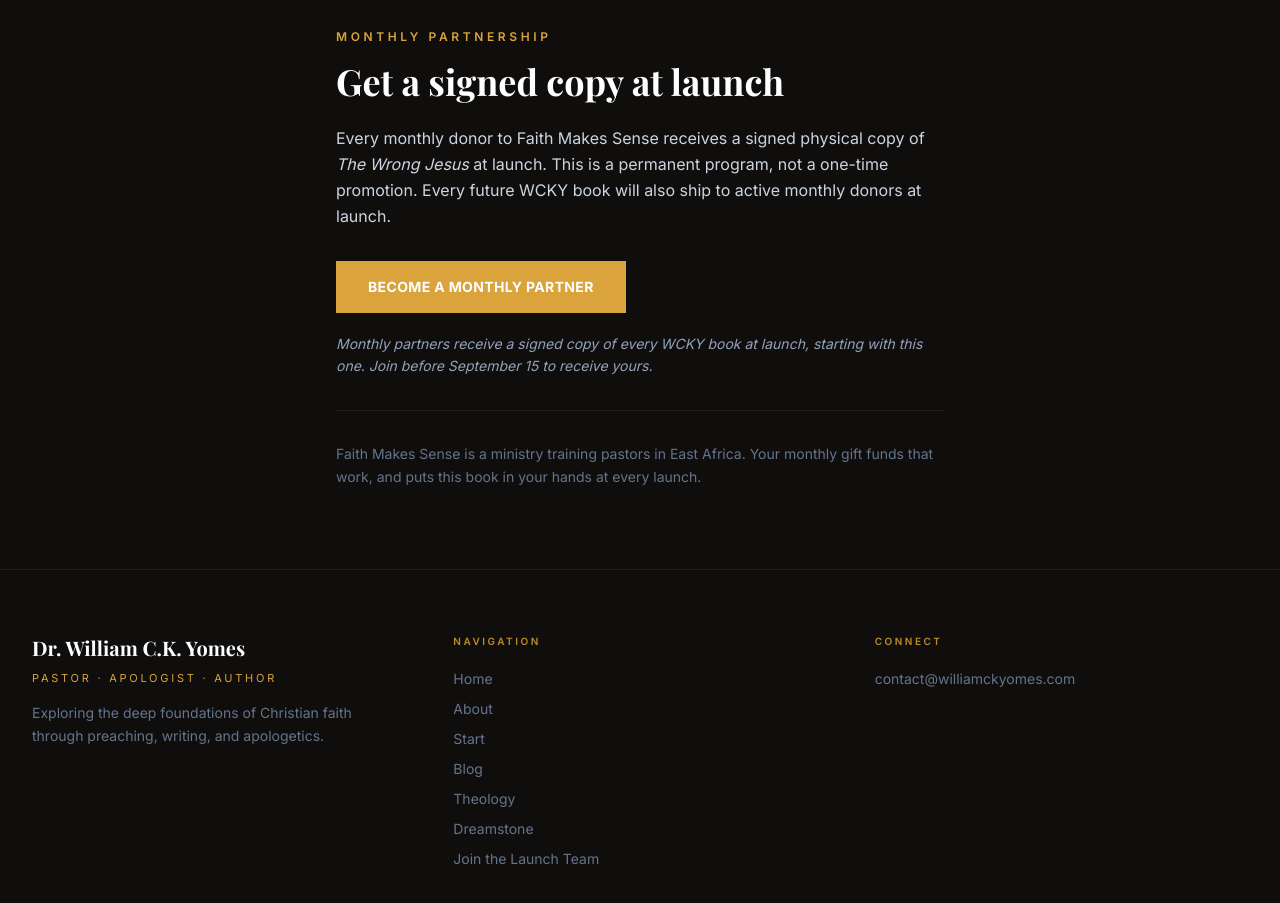
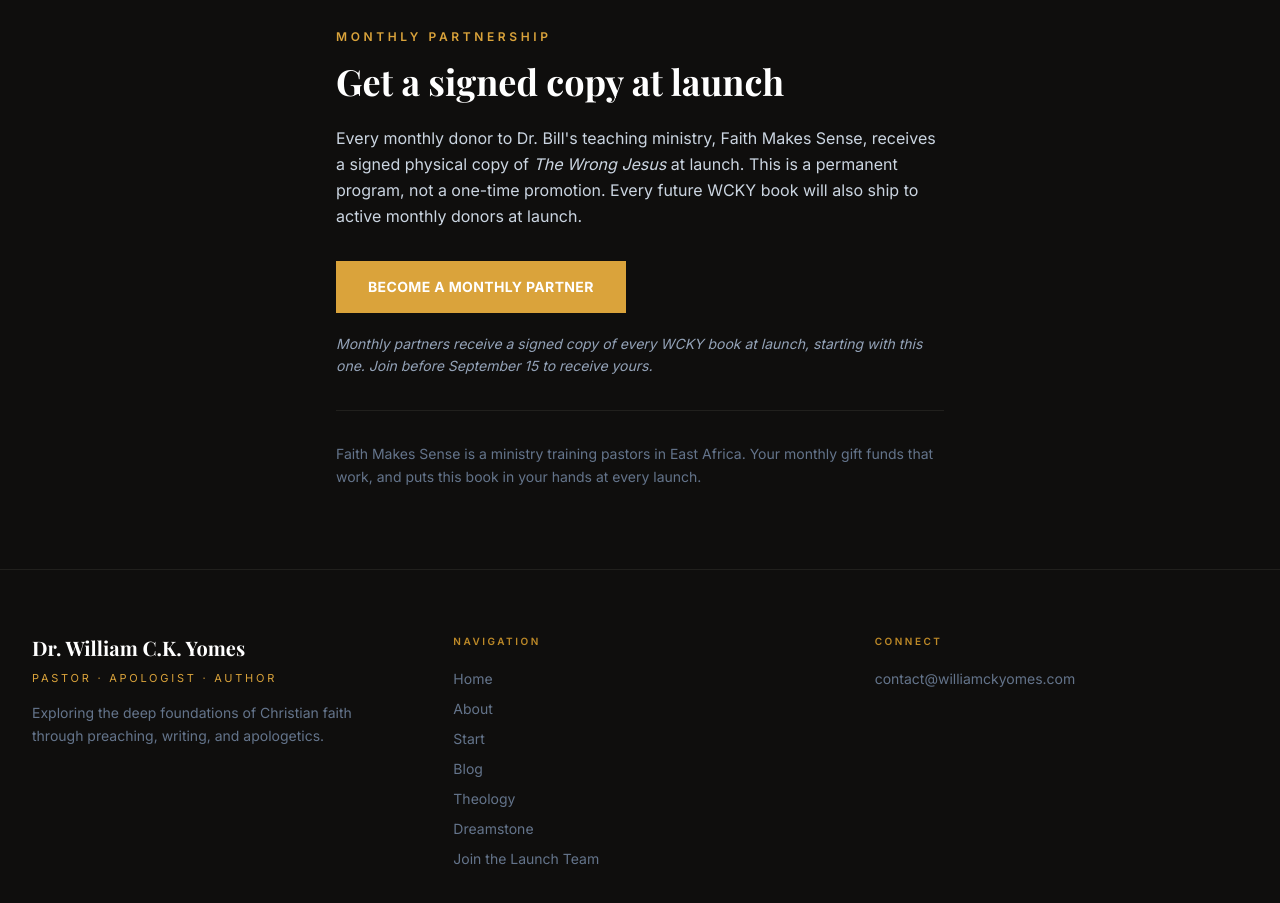
Before and after one commit to byomes/wcky, a Next.js app: page /thewrongjesus in a window 1280 px wide. Shown: the part 1900-2803 px from the top of the page. Built offline with nearby package versions, Linux system fonts and the light colour scheme; a web font is replaced by a local one.

Commit message:
fix: clarify Faith Makes Sense as Dr. Bill's teaching ministry in donor copy

```diff
--- a/src/app/thewrongjesus/page.tsx
+++ b/src/app/thewrongjesus/page.tsx
@@ -146,8 +146,9 @@ export default function TheWrongJesusPage() {
             Get a signed copy at launch
           </h2>
           <p className="text-slate-300 leading-relaxed mb-8">
-            Every monthly donor to Faith Makes Sense receives a signed physical copy of{' '}
-            <em>The Wrong Jesus</em> at launch. This is a permanent program, not a one-time
+            Every monthly donor to Dr. Bill&apos;s teaching ministry, Faith Makes Sense, receives
+            a signed physical copy of <em>The Wrong Jesus</em> at launch. This is a permanent
+            program, not a one-time
             promotion. Every future WCKY book will also ship to active monthly donors at launch.
           </p>
           <a
```
